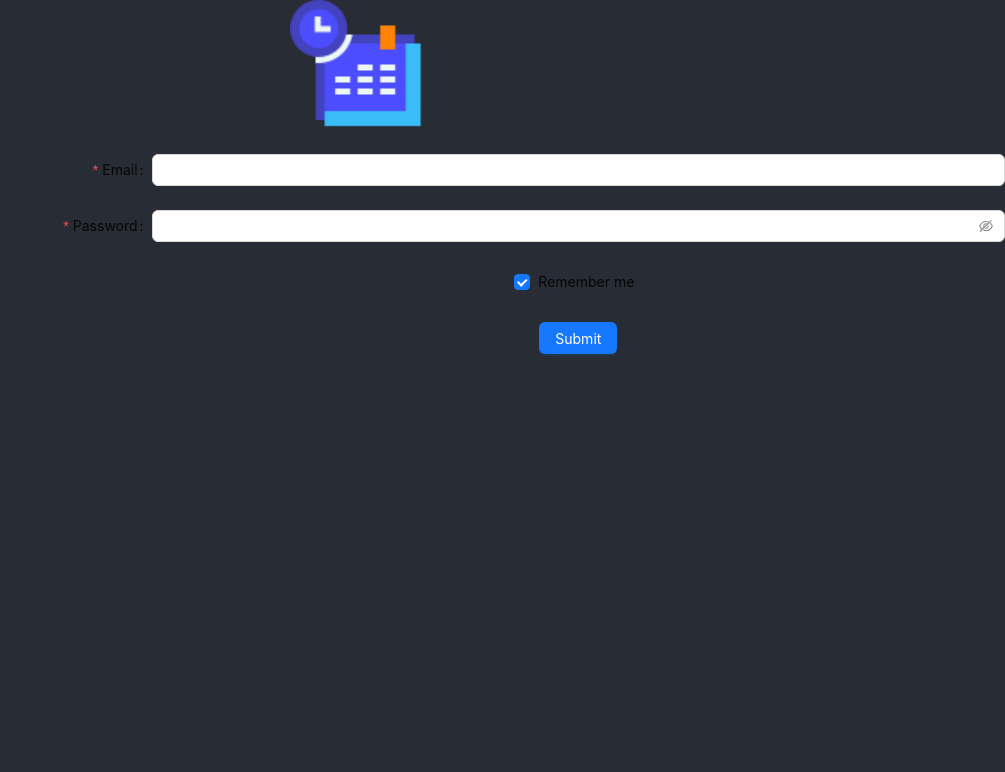
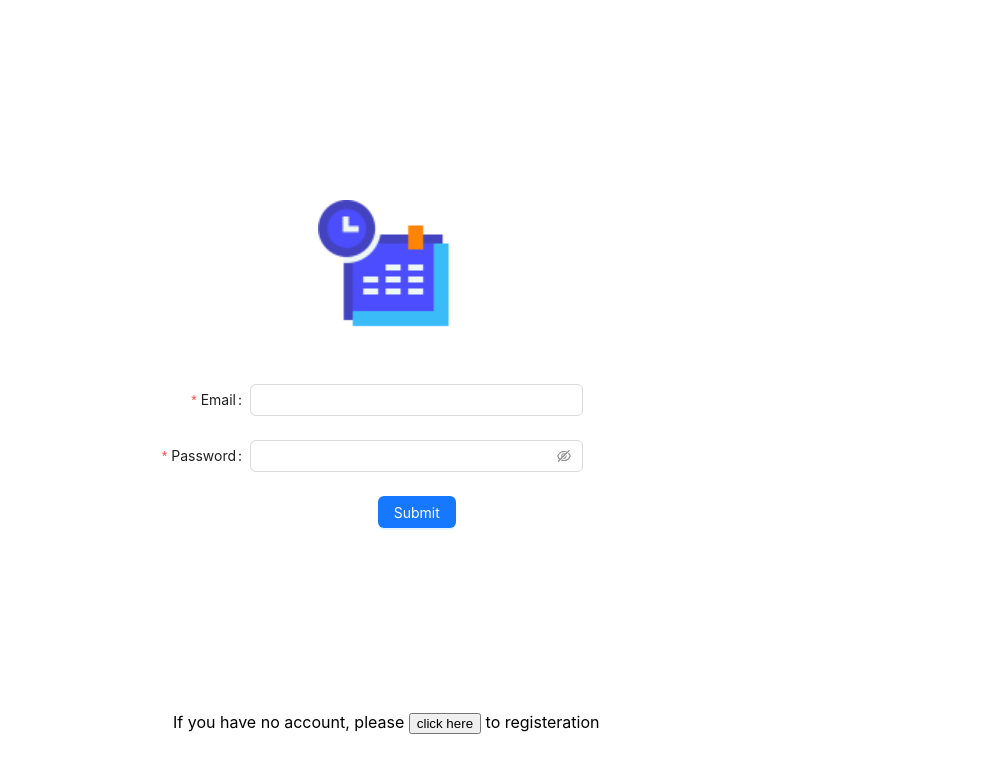
Before and after one commit to ercecan/graduation-project, a React (Create React App) app in the folder schedule-creator-fe/: page / in a window 1280 px wide. Shown: the top 772 px of the page, without its empty margins (275-1280 px from the left). Built offline with nearby package versions, Linux system fonts and the light colour scheme.

Commit message:
feat: signup page and general style added

```diff
--- a/schedule-creator-fe/src/App.js
+++ b/schedule-creator-fe/src/App.js
@@ -3,12 +3,14 @@ import "./App.css";
 import Login from "./pages/Login";
 import Panel from "./pages/Panel";
 import { Route, Routes } from "react-router-dom";
+import Signup from "./pages/Signup";
 
 function App() {
   return (
     <div className="App">
       <Routes>
         <Route exact path="/" element={<Login />} />
+        <Route exact path="/register" element={<Signup />} />
         <Route exact path="/panel" element={<Panel />} />
       </Routes>
     </div>
--- a/schedule-creator-fe/src/GeneralStyle.js
+++ b/schedule-creator-fe/src/GeneralStyle.js
@@ -2,7 +2,6 @@ import styled from "styled-components";
 
 export const StyledCommonContainer = styled.div`
   position: absolute;
-  background-color: #282c34;
   width: 100%;
   height: 100%;
 `;
--- a/schedule-creator-fe/src/components/LoginCard.tsx
+++ b/schedule-creator-fe/src/components/LoginCard.tsx
@@ -7,17 +7,26 @@ import axios from "axios";
 
 const StyledErrorMessage = styled.div``;
 const StyledImage = styled.img`
+  margin-left: 120px;
+  padding-bottom: 30px;
   width: 150px;
+`;
+const StyledContainer = styled.div`
+  width: 500px;
+  position: absolute;
+  left: 28%;
+  top: 25%;
 `;
 
 const LoginCard = (): JSX.Element => {
   const [valid, setValid] = useState(true);
   const navigate = useNavigate();
-  const url = "http://localhost:8000/api/user/login";
+  const url = "http://localhost:8000/api/user/register";
 
   const onFinish = async (values: any) => {
     console.log(values);
     const response = await axios.post(url, values);
+    console.log(response);
     if (response.status === 200) {
       setValid(true);
       navigate("/panel");
@@ -31,7 +40,7 @@ const LoginCard = (): JSX.Element => {
   };
 
   return (
-    <div>
+    <StyledContainer>
       <StyledImage src={logo} alt="Logo" />
       <StyledErrorMessage>
         {!valid && <p>Please try again</p>}
@@ -61,21 +70,13 @@ const LoginCard = (): JSX.Element => {
           <Input.Password />
         </Form.Item>
 
-        <Form.Item
-          name="remember"
-          valuePropName="checked"
-          wrapperCol={{ offset: 8, span: 16 }}
-        >
-          <Checkbox>Remember me</Checkbox>
-        </Form.Item>
-
         <Form.Item wrapperCol={{ offset: 8, span: 16 }}>
           <Button type="primary" htmlType="submit">
             Submit
           </Button>
         </Form.Item>
       </Form>
-    </div>
+    </StyledContainer>
   );
 };
 
--- a/schedule-creator-fe/src/pages/Login.tsx
+++ b/schedule-creator-fe/src/pages/Login.tsx
@@ -1,18 +1,32 @@
 import React from "react";
 import styled from "styled-components";
 import LoginCard from "../components/LoginCard";
+import { useNavigate } from "react-router-dom";
 import { StyledCommonContainer } from "../GeneralStyle";
 
 const LoginContainer = styled.div`
   width: 100%;
   height: 100%;
 `;
+const StyledText = styled.p`
+  position: absolute;
+  bottom: 50px;
+  left: 35%;
+`;
 
 const Login = (): JSX.Element => {
+  const navigate = useNavigate();
+  const handleClick = () => {
+    navigate("/register");
+  };
   return (
     <StyledCommonContainer>
       <LoginContainer>
         <LoginCard />
+        <StyledText>
+          If you have no account, please{" "}
+          <button onClick={handleClick}>click here</button> to registeration
+        </StyledText>
       </LoginContainer>
     </StyledCommonContainer>
   );
--- /dev/null
+++ b/schedule-creator-fe/src/pages/Signup.tsx
@@ -0,0 +1,21 @@
+import React from "react";
+import styled from "styled-components";
+import SignupCard from "../components/SignupCard";
+import { StyledCommonContainer } from "../GeneralStyle";
+
+const LoginContainer = styled.div`
+  width: 100%;
+  height: 100%;
+`;
+
+const Signup = (): JSX.Element => {
+  return (
+    <StyledCommonContainer>
+      <LoginContainer>
+        <SignupCard />
+      </LoginContainer>
+    </StyledCommonContainer>
+  );
+};
+
+export default Signup;
```
